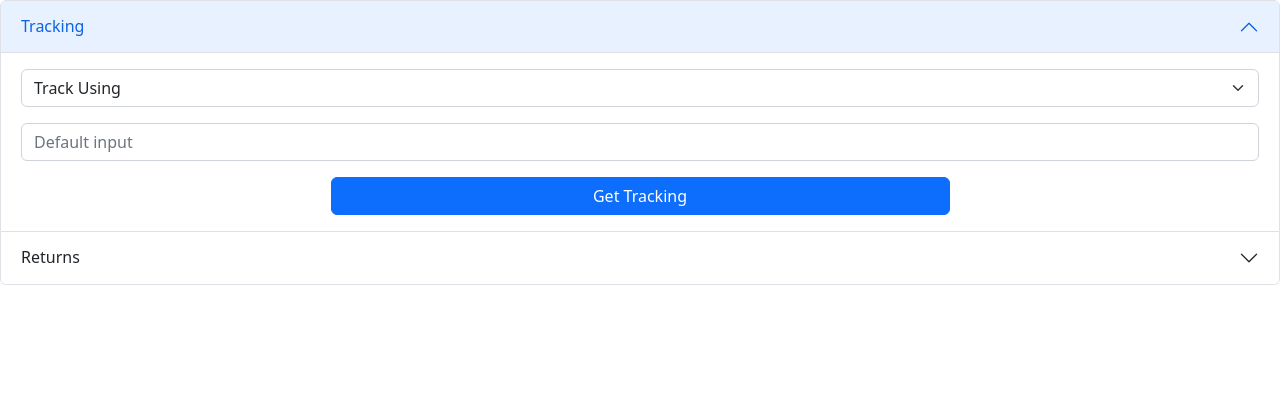
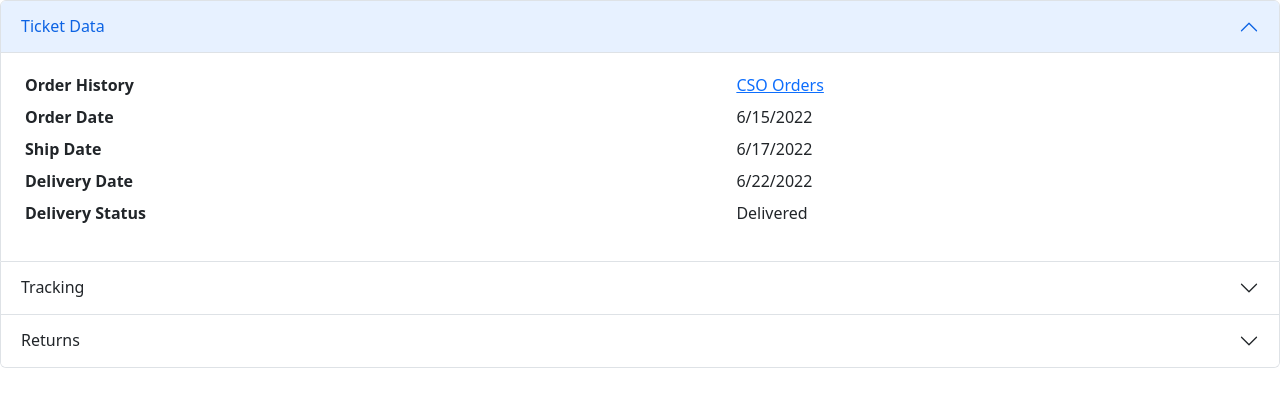
Before and after one commit to aarongzmn/bootstrap-demo, a Flask app: page /zd-app in a window 1280 px wide. Shown: the top 407 px of the page. Run offline with Flask 2, Linux system fonts and the light colour scheme; some libraries are stand-ins or nearby versions.

Commit message:
update fields

```diff
--- a/templates/zd_zpp.html
+++ b/templates/zd_zpp.html
@@ -16,28 +16,38 @@
                 <h2 class="accordion-header" id="headingOne">
                     <button class="accordion-button" type="button" data-bs-toggle="collapse"
                         data-bs-target="#collapseOne" aria-expanded="true" aria-controls="collapseOne">
-                        Tracking
+                        Ticket Data
                     </button>
                 </h2>
                 <div id="collapseOne" class="accordion-collapse collapse show" aria-labelledby="headingOne"
                     data-bs-parent="#accordionExample">
                     <div class="accordion-body">
-                        <div class="mb-3">
-                            <select class="form-select" aria-label="Default select example">
-                                <option selected>Track Using</option>
-                                <option value="1">Tracking Number</option>
-                                <option value="2">PO Number</option>
-                                <option value="3">Site Order ID</option>
-                            </select>
-                        </div>
-                        <div class="mb-3">
-                            <input class="form-control" type="text" placeholder="Default input"
-                                aria-label="default input example">
-                        </div>
-                        <div class="d-grid gap-2 col-6 mx-auto">
-                            <button class="btn btn-primary" type="button">Get Tracking</button>
-                        </div>
-
+                        <table class="table table-sm table-borderless">
+                            <tbody>
+                                <tr>
+                                    <th scope="row">Order History</th>
+                                    <td><a
+                                            href="https://corp.ssactivewear.com/CSO/Orders_Open.aspx?WebsiteID=7&Search=aarongzmn@gmail.com">CSO
+                                            Orders</a></td>
+                                </tr>
+                                <tr>
+                                    <th scope="row">Order Date</th>
+                                    <td>6/15/2022</td>
+                                </tr>
+                                <tr>
+                                    <th scope="row">Ship Date</th>
+                                    <td>6/17/2022</td>
+                                </tr>
+                                <tr>
+                                    <th scope="row">Delivery Date</th>
+                                    <td>6/22/2022</td>
+                                </tr>
+                                <tr>
+                                    <th scope="row">Delivery Status</th>
+                                    <td>Delivered</td>
+                                </tr>
+                            </tbody>
+                        </table>
                     </div>
                 </div>
             </div>
@@ -45,29 +55,45 @@
                 <h2 class="accordion-header" id="headingTwo">
                     <button class="accordion-button collapsed" type="button" data-bs-toggle="collapse"
                         data-bs-target="#collapseTwo" aria-expanded="false" aria-controls="collapseTwo">
+                        Tracking
+                    </button>
+                </h2>
+                <div id="collapseTwo" class="accordion-collapse collapse" aria-labelledby="headingTwo"
+                    data-bs-parent="#accordionExample">
+                    <div class="accordion-body">
+                        <form>
+                            <div class="form-floating mb-3">
+                                <select class="form-select" id="floatingSelect"
+                                    aria-label="Floating label select example">
+                                    <option value="1">Tracking Number</option>
+                                    <option value="2">PO Number</option>
+                                    <option value="3">Site Order ID</option>
+                                </select>
+                                <label for="floatingSelect">Track using:</label>
+                            </div>
+                            <div class="mb-3">
+                                <input class="form-control" type="text" placeholder=""
+                                    aria-label="default input example">
+                            </div>
+                            <button type="submit" class="btn btn-primary">Get Tracking</button>
+                        </form>
+                    </div>
+                </div>
+            </div>
+            <div class="accordion-item">
+                <h2 class="accordion-header" id="headingThree">
+                    <button class="accordion-button collapsed" type="button" data-bs-toggle="collapse"
+                        data-bs-target="#collapseThree" aria-expanded="false" aria-controls="collapseThree">
                         Returns
                     </button>
                 </h2>
-                <div id="collapseTwo" class="accordion-collapse collapse" aria-labelledby="headingTwo"
+                <div id="collapseThree" class="accordion-collapse collapse" aria-labelledby="headingThree"
                     data-bs-parent="#accordionExample">
                     <div class="accordion-body">
                         <form class="row g-3">
                             <div class="col-md-6">
                                 <label for="inputEmail4" class="form-label">Email</label>
                                 <input type="email" class="form-control" id="inputEmail4">
-                            </div>
-                            <div class="col-md-6">
-                                <label for="inputPassword4" class="form-label">Password</label>
-                                <input type="password" class="form-control" id="inputPassword4">
-                            </div>
-                            <div class="col-12">
-                                <label for="inputAddress" class="form-label">Address</label>
-                                <input type="text" class="form-control" id="inputAddress" placeholder="1234 Main St">
-                            </div>
-                            <div class="col-12">
-                                <label for="inputAddress2" class="form-label">Address 2</label>
-                                <input type="text" class="form-control" id="inputAddress2"
-                                    placeholder="Apartment, studio, or floor">
                             </div>
                             <div class="col-md-6">
                                 <label for="inputCity" class="form-label">City</label>
```
